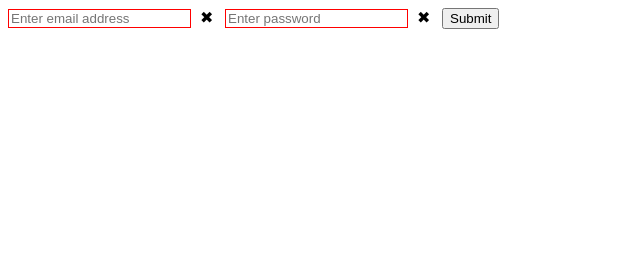
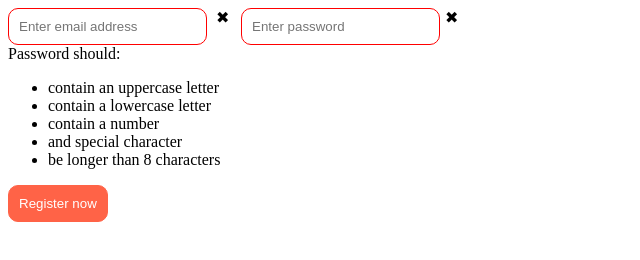
Before and after one commit to Jafu/registration-form, a website built with Parcel: page src/index.html in a window 1280 px wide. Shown: the whole page, without its empty margins (0-640 px from the left). Built offline with nearby package versions, Linux system fonts and the light colour scheme.

Commit message:
Add password hints when password is incomplete

```diff
--- a/src/index.html
+++ b/src/index.html
@@ -7,10 +7,33 @@
 	  <form action="index_submit" method="post" accept-charset="utf-8">
 		  <input type="email" name="email" id="email" placeholder="Enter email address" title="Please enter valid email address" required autocomplete="current-password" >
 		  <span class="validity"></span>
+		  <span class="validity-hint"></span>
 		  <input type="password" name="password" id="password" placeholder="Enter password" pattern="^(?=.*[0-9])(?=.*[a-z])(?=.*[A-Z])(?=.*[^0-9a-zA-Z]).*$" minlength="8" required
 		  title="Password should be longer than 8 chars, contain number, upper and lowercase letter and special character">
 		  <span class="validity"></span>
-		  <input type="submit">
+		  <div class="validity-hint">
+
+			 Password should:
+			  <ul>
+				  <li>
+					  contain an uppercase letter
+				  </li>
+				  <li>
+					  contain a lowercase letter
+				  </li>
+				  <li>
+					  contain a number
+				  </li>
+				  <li>
+					 and special character
+				  </li>
+				  <li>
+					  be longer than 8 characters
+				  </li>
+		  </div>
+
+
+		  <input type="submit" id="submit-button" value="Register now">
 	  </form>
   </div>
   <script src="./index.js"></script>
--- a/src/styles.css
+++ b/src/styles.css
@@ -1,3 +1,16 @@
+#email,
+#password,
+#submit-button {
+	padding: 10px;
+	border-radius: 10px;
+}
+
+#submit-button {
+	background-color: tomato;
+	color: white;
+	border: 1px solid tomato;
+}
+
 input:invalid {
   border: red solid 1px;
 }
@@ -13,9 +26,13 @@ input:invalid + span::after {
     padding-left: 5px;
 
 }
+input:valid + span + div.validity-hint{
+	display: none
+}
 
-input:valid + span::after {
+input:valid + span:after {
     position: absolute;
     content: '✓';
     padding-left: 5px;
+	display: inline;
 }
```
